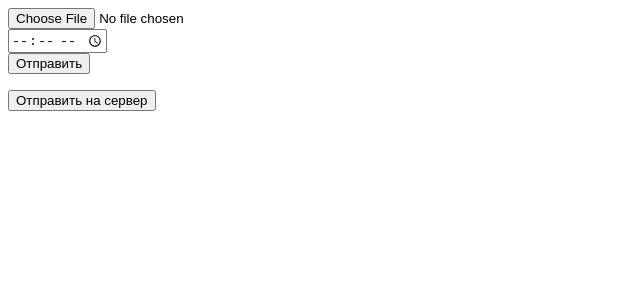
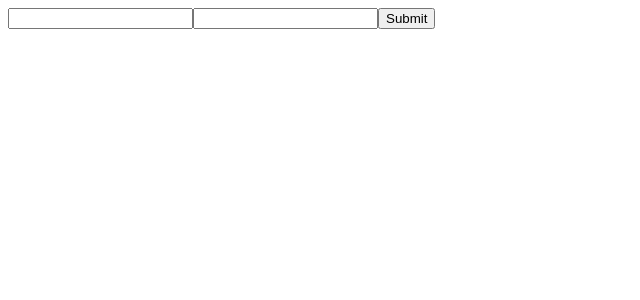
Before and after one commit to SanyaTravka/adminka, a Vue app: page /login in a window 1280 px wide. Shown: the top 300 px of the page, without its empty margins (0-640 px from the left). Built offline with nearby package versions, Linux system fonts and the light colour scheme.

Commit message:
Добавили router

```diff
--- a/package.json
+++ b/package.json
@@ -10,7 +10,8 @@
   "dependencies": {
     "core-js": "^3.6.5",
     "firebase": "^8.2.6",
-    "vue": "^2.6.11"
+    "vue": "^2.6.11",
+    "vue-router": "^3.5.1"
   },
   "devDependencies": {
     "@vue/cli-plugin-babel": "~4.5.0",
--- a/src/App.vue
+++ b/src/App.vue
@@ -1,16 +1,12 @@
 <template>
   <div>
-    <Video />
+    <router-view></router-view>
   </div>
 </template>
 
 <script>
-import Video from './components/Video.vue'
 export default {
-  name: 'App',
-  components: {
-    Video
-  }
+  name: 'App'
 }
 </script>
 
--- a/src/components/Video.vue
+++ b/src/components/Video.vue
@@ -50,13 +50,15 @@ methods: {
         let db = firebase.firestore();
          db.collection("feedback")
         .add({
-          name: 123
+          name: this.mas
         })
         .then(function() {
           console.log('OK');
+          alert('OK');
         })
         .catch(function() {
           console.log('NOT OK');
+          alert('NOT OK');
         });
       }
 }
--- /dev/null
+++ b/src/components/login.vue
@@ -0,0 +1,23 @@
+<template>
+  <div>
+      <form>
+  <input type="email">
+  <input type="password">
+  <input type="submit">
+  </form>
+  </div>
+</template>
+
+<script>
+
+
+export default {
+  name: 'VideoList',
+
+  }
+
+</script>
+
+<style scoped>
+
+</style>
--- a/src/main.js
+++ b/src/main.js
@@ -1,6 +1,8 @@
 import Vue from 'vue'
 import App from './App.vue'
 import { firebase } from '@firebase/app'
+
+import router from './routes'
 
 let configOptions = {
     apiKey: "AIzaSyCb_FwxM_0zPExlHDWcHdgCzXMSHQc5f1Y",
@@ -17,5 +19,6 @@ firebase.initializeApp(configOptions);
 Vue.config.productionTip = false
 
 new Vue({
+    router,
     render: h => h(App),
 }).$mount('#app')
--- /dev/null
+++ b/src/routes.js
@@ -0,0 +1,28 @@
+import Vue from "vue";
+import Router from "vue-router";
+const Login = () =>
+    import ("./components/login");
+
+
+const Main = () =>
+    import ("./components/Video");
+
+Vue.use(Router);
+
+const router = new Router({
+    mode: "history",
+    base: process.env.BASE_URL,
+    routes: [{
+            path: "/",
+            name: "Main",
+            component: Main,
+        },
+        {
+            path: "/login",
+            name: "Login",
+            component: Login,
+        }
+    ],
+});
+
+export default router;
```
Also changed, not shown: src/components/VideoList.vue (added, +35 -0 lines), 1 other file (tests, documents, lock files or other folders).
